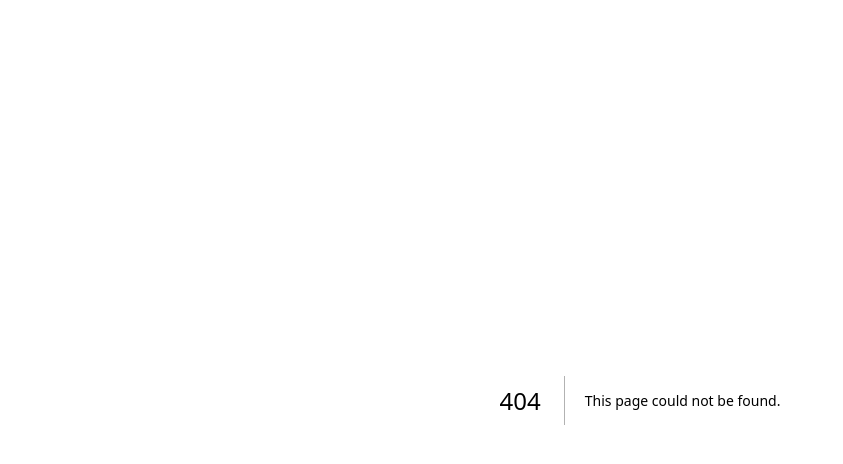
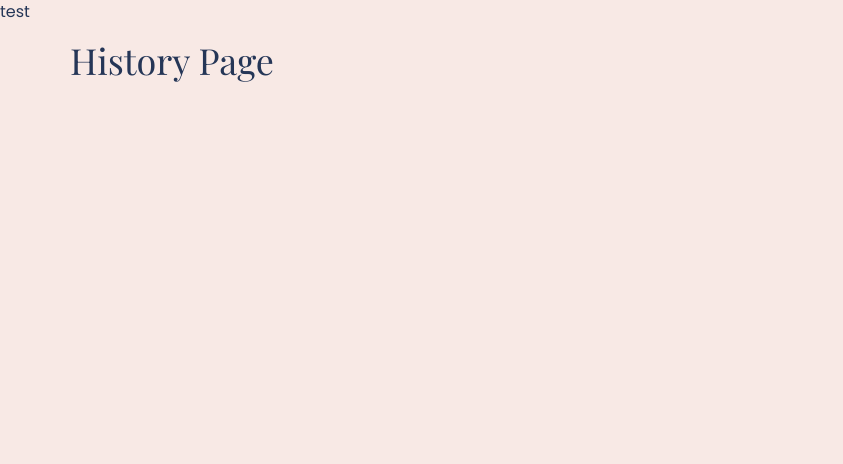
Before and after one commit to 5mhmyhead/food-stalls-web, a Next.js app: page /history in a window 1280 px wide. Before the commit this address had no page. Shown: the top 464 px of the page, without its empty margins (0-843 px from the left). Built offline with nearby package versions, Linux system fonts and the light colour scheme.

Commit message:
feature: create core pages

```diff
--- /dev/null
+++ b/app/(app)/history/page.tsx
@@ -0,0 +1,3 @@
+export default function HistoryPage() {
+  return <h1 className="font-serif text-4xl">History Page</h1>;
+}
--- /dev/null
+++ b/app/(app)/home/page.tsx
@@ -0,0 +1,3 @@
+export default function HomePage() {
+  return <h1 className="font-serif text-4xl">Home Page</h1>;
+}
--- /dev/null
+++ b/app/(app)/layout.tsx
@@ -0,0 +1,16 @@
+import { Sidebar } from "@/components/sidebar";
+
+export default function AppLayout({
+  children,
+}: {
+  children: React.ReactNode;
+}) {
+  return (
+    <div className="flex h-dvh w-dvw overflow-hidden">
+      <Sidebar />
+      <main className="min-h-0 min-w-0 flex-1 overflow-y-auto p-10">
+        {children}
+      </main>
+    </div>
+  );
+}
--- /dev/null
+++ b/app/(app)/menu/page.tsx
@@ -0,0 +1,3 @@
+export default function MenuPage() {
+  return <h1 className="font-serif text-4xl">Menu Page</h1>;
+}
--- /dev/null
+++ b/app/(app)/orders/page.tsx
@@ -0,0 +1,3 @@
+export default function OrdersPage() {
+  return <h1 className="font-serif text-4xl">Orders Page</h1>;
+}
--- /dev/null
+++ b/app/(app)/profile/page.tsx
@@ -0,0 +1,3 @@
+export default function ProfilePage() {
+  return <h1 className="font-serif text-4xl">Profile Page</h1>;
+}
--- a/components/auth/login-form.tsx
+++ b/components/auth/login-form.tsx
@@ -3,6 +3,7 @@
 import Image from "next/image";
 import TextField from "../text-field";
 import { User, Lock } from "lucide-react";
+import { useRouter } from "next/navigation";
 
 export default function LoginForm({
   onSignUp,
@@ -11,6 +12,12 @@ export default function LoginForm({
   onSignUp: () => void;
   onForgot: () => void;
 }) {
+  const router = useRouter();
+
+  async function handleLogin() {
+    router.push("/home");
+  }
+
   return (
     <section className="h-full w-full flex flex-col bg-surface p-12 items-center justify-center rounded-3xl gap-6">
       <div className="flex flex-col justify-center items-center gap-3">
@@ -25,7 +32,7 @@ export default function LoginForm({
         </h1>
         <p>Welcome back to your favorite food stalls app!</p>
       </div>
-      <form className="flex flex-col gap-6" action="">
+      <form className="flex flex-col gap-6" onSubmit={handleLogin}>
         <TextField
           id="username"
           type="text"
--- /dev/null
+++ b/components/sidebar.tsx
@@ -0,0 +1,5 @@
+"use client";
+
+export function Sidebar() {
+  return <h1>test</h1>;
+}
```
